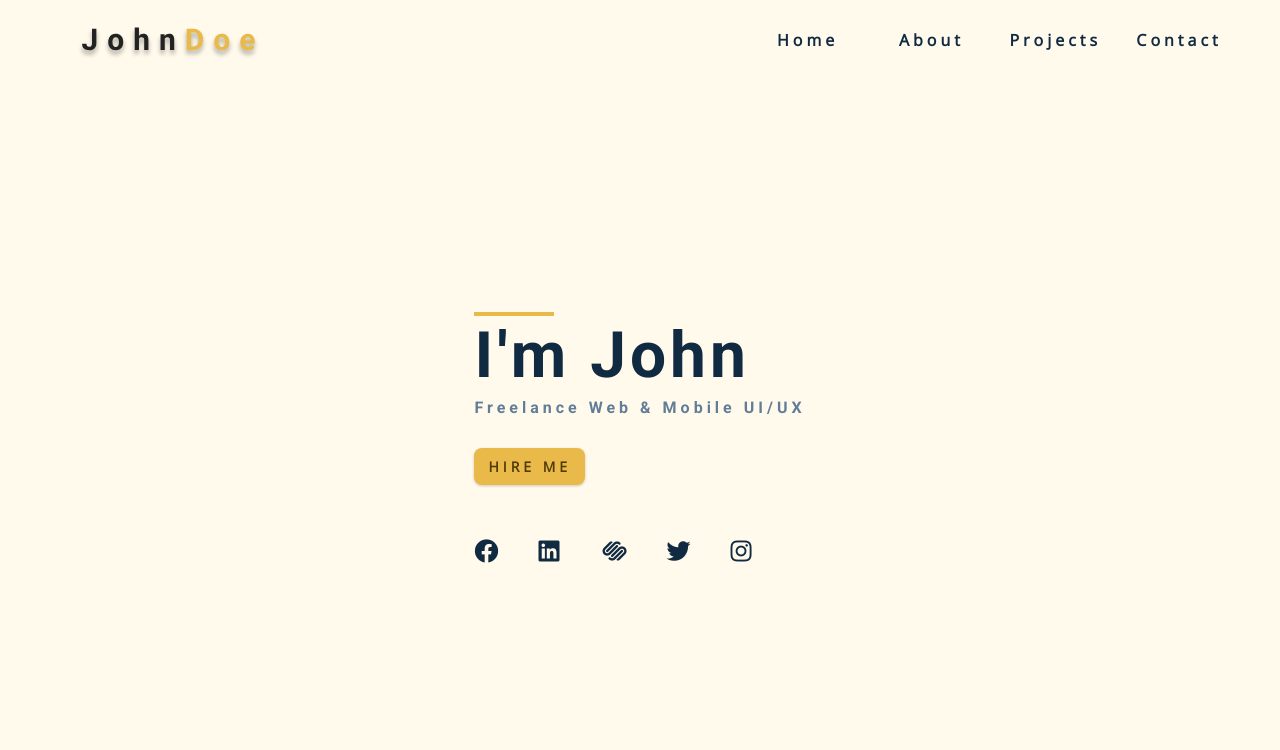
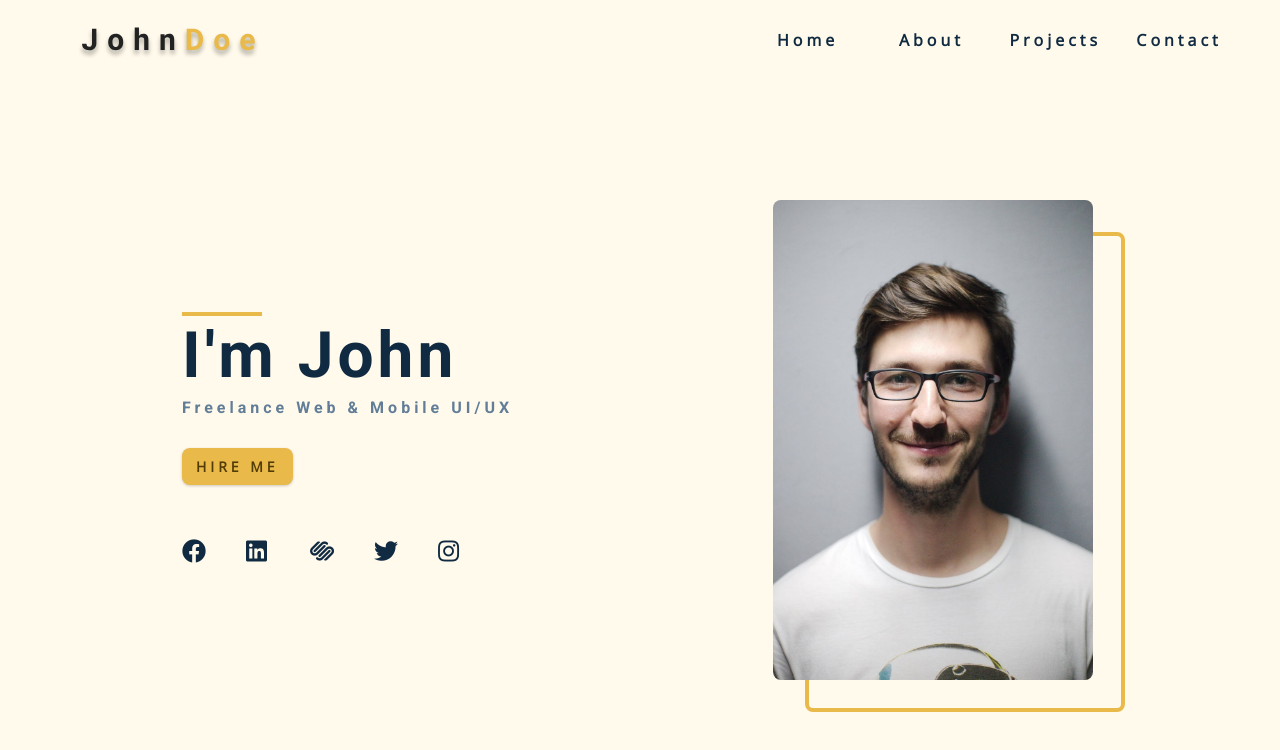
Before and after one commit to ShafiqullahTurkmen/Profolio-Project-With-CSS-Grid, a plain HTML site: page index.html in a window 1280 px wide. Drawn offline with nearby package versions, Linux system fonts and the light colour scheme.

Commit message:
Hero big screen css added

```diff
--- a/css/styles.css
+++ b/css/styles.css
@@ -371,6 +371,36 @@ Hero
   margin-top: 1.25rem;
 }
 
+@media screen and (min-width: 992px) {
+  .hero-img {
+    display: block;
+    position: relative;
+  }
+
+  .hero-center {
+    grid-template-columns: 1fr 1fr;
+  }
+
+  .hero-photo {
+    max-width: 25rem;
+    max-height: 30rem;
+    object-fit: cover;
+    border-radius: var(--radius);
+    position: relative;
+  }
+
+  .hero-img::before {
+    content: "";
+    position: absolute;
+    width: 100%;
+    height: 100%;
+    border: 00.25rem solid var(--clr-primary-5);
+    top: 2rem;
+    right: -2rem;
+    border-radius: var(--radius);
+  }
+}
+
 /* underline added to globals */
 
 /*
```
